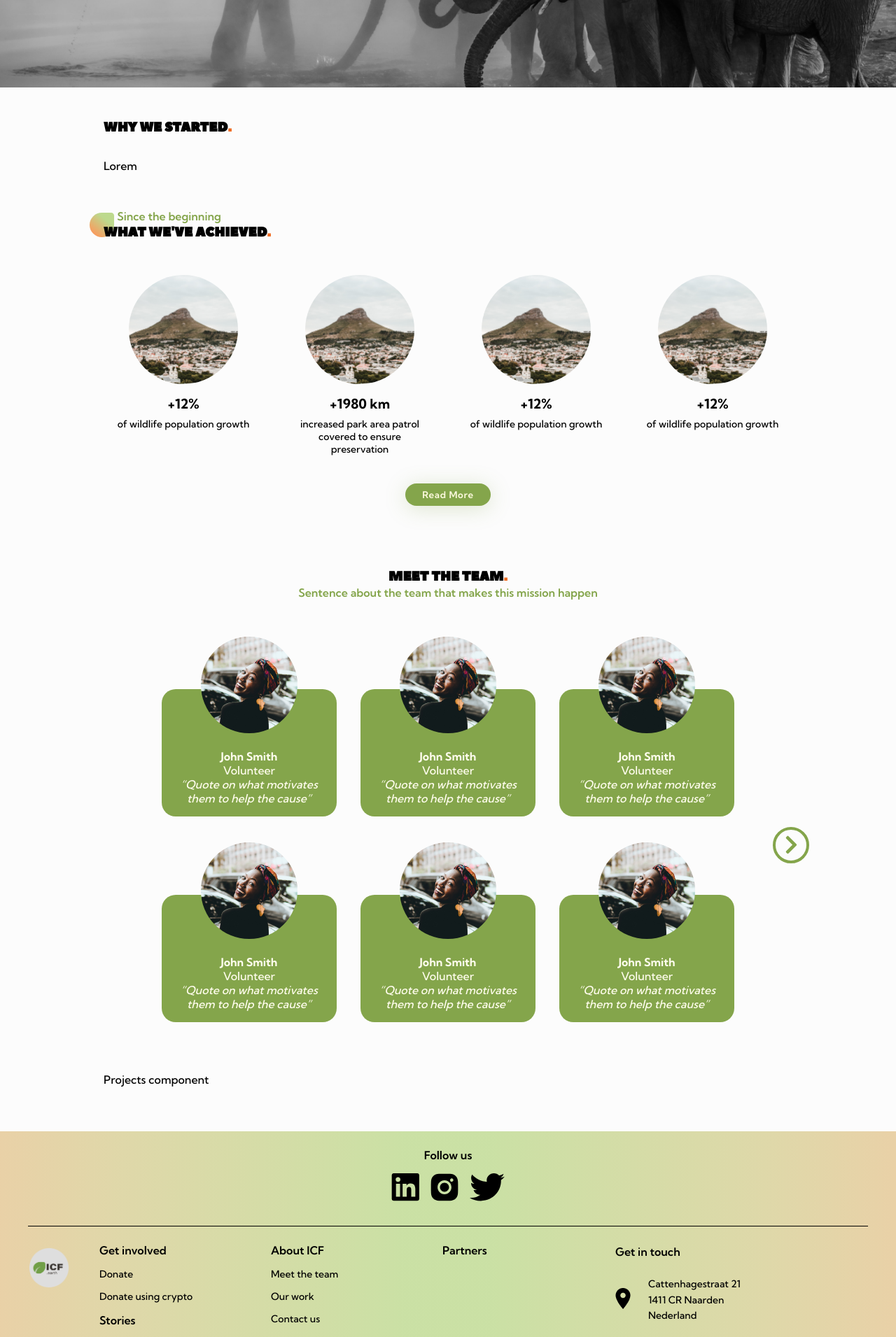
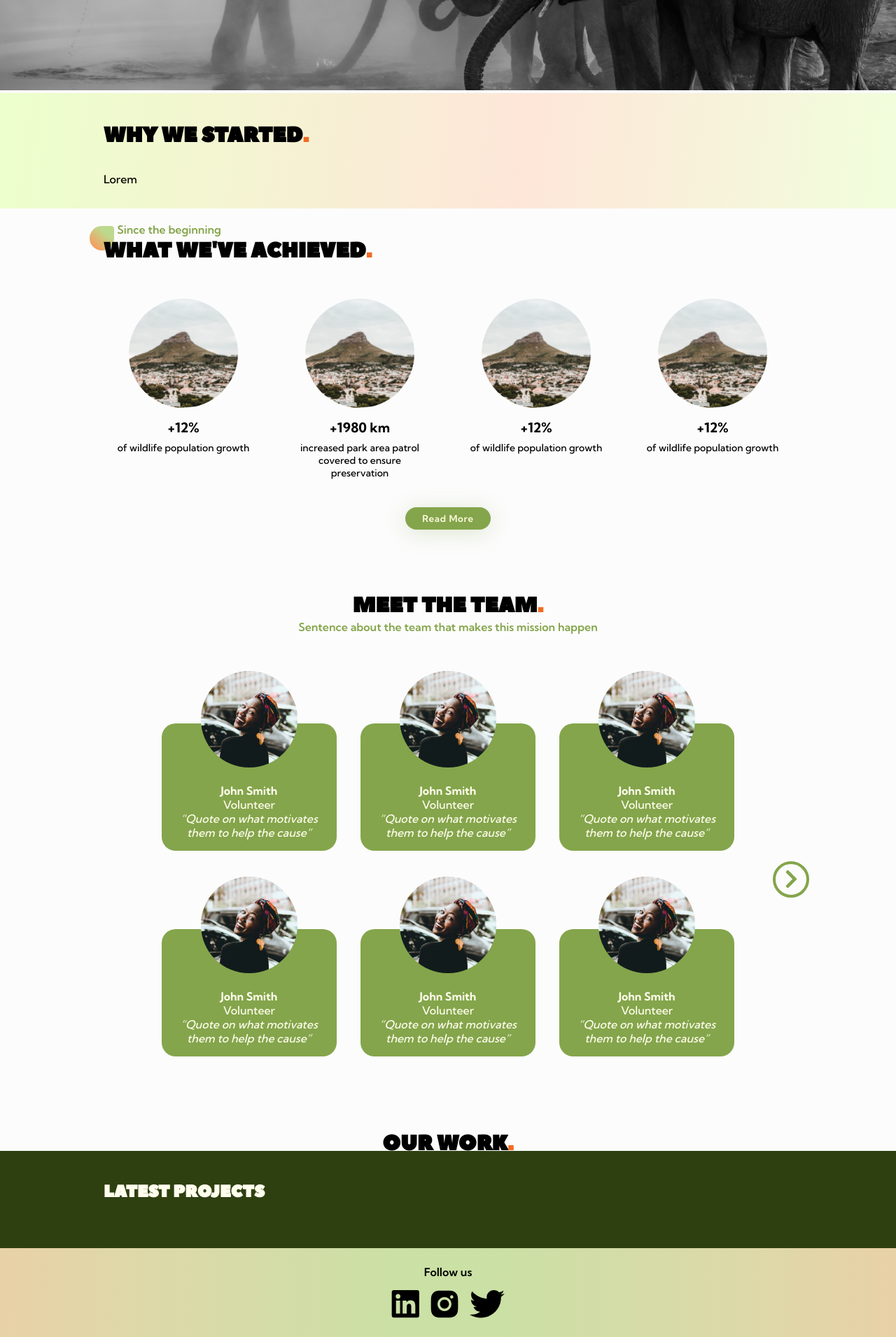
Before and after one commit to havoriskova/icf-website, a Next.js app: page /about in a window 1280 px wide. Shown: the part 660-2571 px from the top of the page at 70% size. Built offline with nearby package versions, Linux system fonts and the light colour scheme.

Commit message:
adjusting font-sizes, new project component

```diff
--- a/components/Projects.js
+++ b/components/Projects.js
@@ -4,7 +4,15 @@ export default function Projects() {
 
     return(
         <div className="contentWidth">
-            Projects component
+            <div className="headingForSections centeredText">
+                <h3>Our work<span className='headingRedDot'>.</span></h3>
+            </div>
+
+            <h3 className="whiteText headerMd">latest projects</h3>
+            <div className="whiteText">
+                <div></div>
+                <div></div>
+            </div>
         </div>
     )
 }
--- a/pages/about.js
+++ b/pages/about.js
@@ -30,10 +30,10 @@ export default function About() {
                         </div>
                 </div>
 
-                <div className='articleComponent'><Founding /></div>
-                <div className={`articleComponent ${utilStyles.halfWidth}`} ><Mission /></div>
-                <div className={`articleComponent ${utilStyles.halfWidth}`}><MeetTheTeam /></div>
-                <div className='articleComponent lastComponentOnPage'><Projects /></div>
+                <div className='articleComponent gradientBkgComponent'><Founding /></div>
+                <div className='articleComponent' ><Mission /></div>
+                <div className='articleComponent'><MeetTheTeam /></div>
+                <div className='articleComponent lastComponentOnPage darkGreenBkgComponent whiteStripe'><Projects /></div>
             </div>
         </Layout>
     )
--- a/styles/globals.css
+++ b/styles/globals.css
@@ -75,7 +75,7 @@ body {
 .whiteStripe::before {
 content: '';
 width: 100%;
-height: 4rem;
+height: 4.4rem;
 background-color: var(--bkg-white);
 top: 0;
 position: absolute;
@@ -130,6 +130,7 @@ font-family: 'PeaceSans';
   font-family: 'PeaceSans';
   text-transform: uppercase;
   position: relative;
+  font-size: 30px;
 }
 
 .headingRedDot {
@@ -186,6 +187,17 @@ font-family: 'PeaceSans';
 .centeredLeave_h3_span {
   left: -0.3rem;
   top: -0.2rem;
+}
+
+.whiteText {
+  color: var(--bkg-beige);
+}
+
+.headerMd {
+  font-family: 'PeaceSans';
+  text-transform: uppercase;
+  position: relative;
+  font-size: 24px;
 }
 
 ul {
@@ -284,6 +296,10 @@ form .readMore {
 
 .bkgBeigeComponent {
   background: var(--bkg-beige);
+}
+
+.darkGreenBkgComponent {
+  background: var(--dark-green);
 }
 
 .contentWidth {
```
